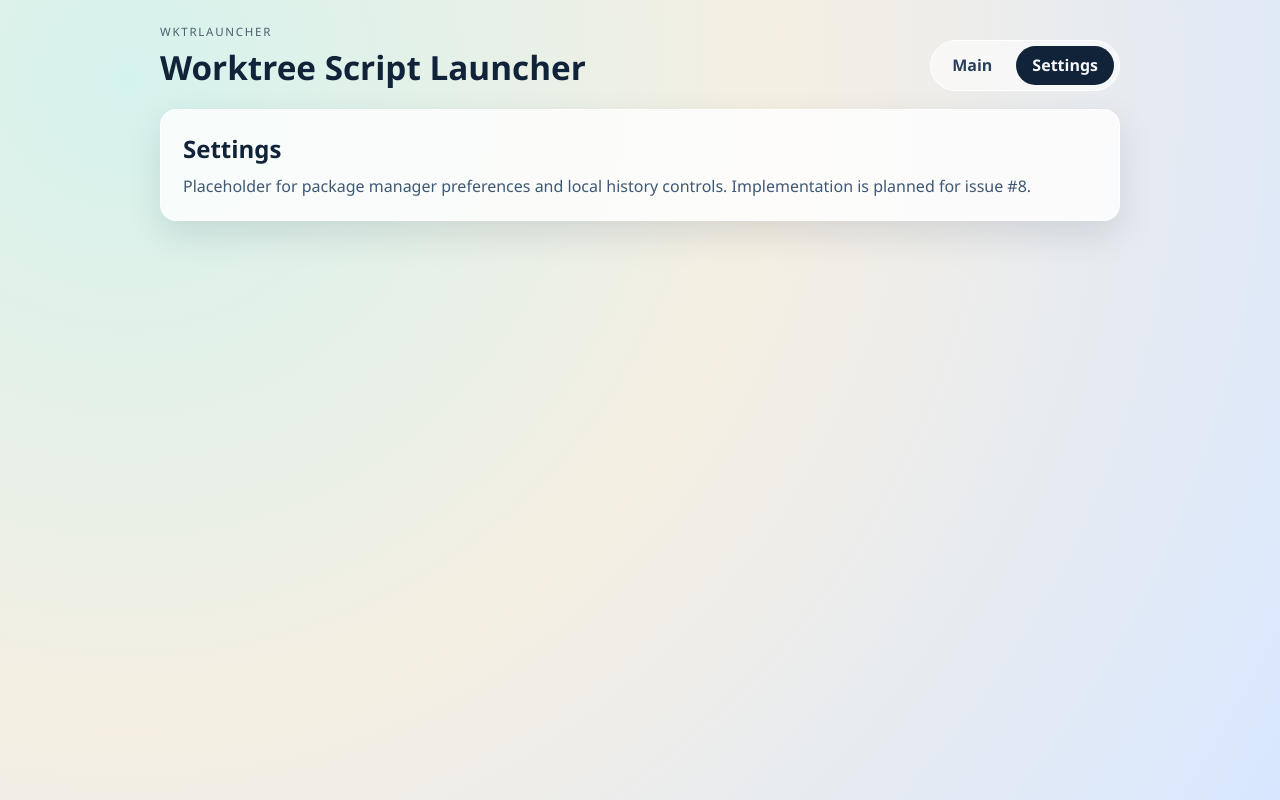
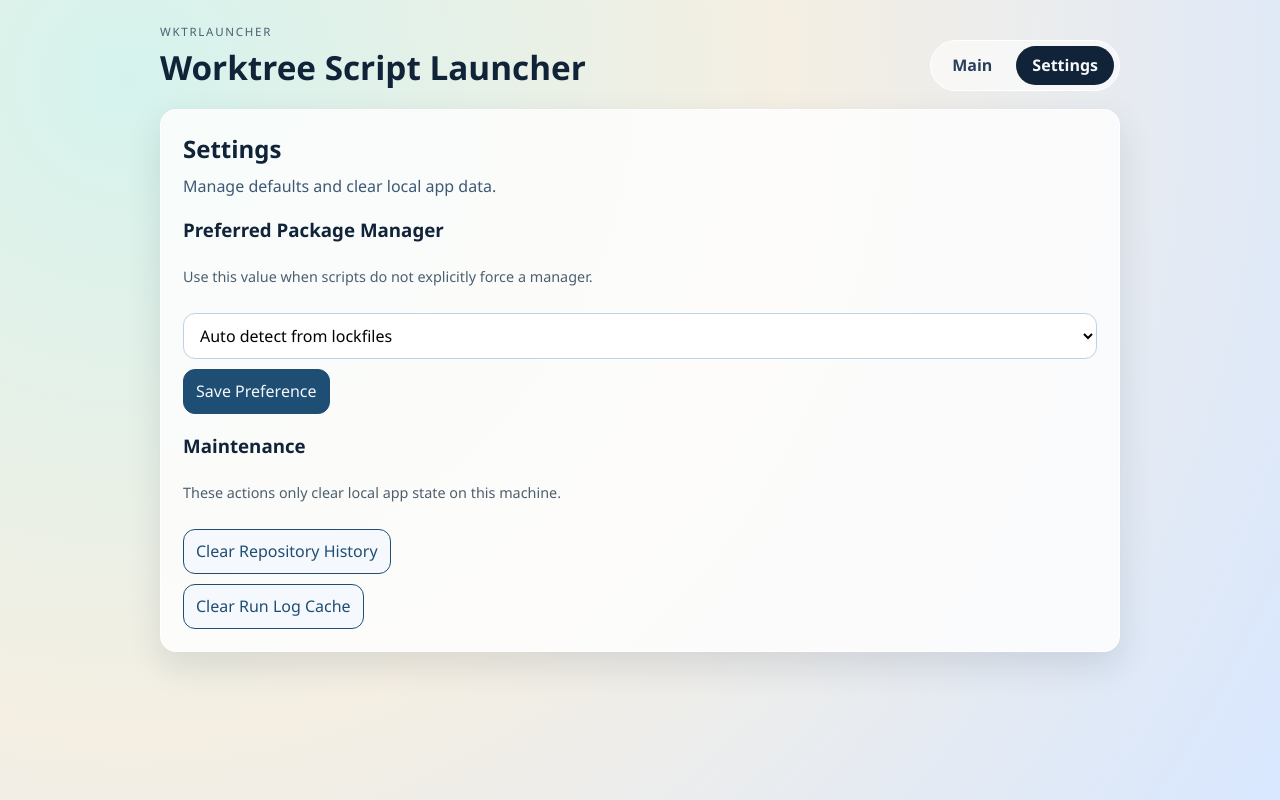
Before and after one commit to PopJoestar/WKTRLauncher, a React (Vite) app: page /#/settings in a window 1280 px wide. Built offline with nearby package versions, Linux system fonts and the light colour scheme.

Commit message:
Issue #8: add settings controls and cache maintenance

```diff
--- a/src/pages/SettingsPage.tsx
+++ b/src/pages/SettingsPage.tsx
@@ -1,11 +1,100 @@
+import { useEffect, useState } from "react";
+import {
+  APP_STATE_UPDATED_EVENT,
+  RUN_CACHE_CLEARED_EVENT,
+  RUN_LOG_CACHE_KEY,
+  RUN_SUMMARY_CACHE_KEY,
+} from "../lib/cacheKeys";
+import { tauriClient } from "../lib/tauriClient";
+import type { AppState } from "../models/domain";
+
+type ManagerOption = "auto" | "pnpm" | "npm" | "yarn";
+
+const EMPTY_STATE: AppState = {
+  recentRepositories: [],
+};
+
 function SettingsPage() {
+  const [appState, setAppState] = useState<AppState>(EMPTY_STATE);
+  const [preferredManager, setPreferredManager] = useState<ManagerOption>("auto");
+  const [message, setMessage] = useState<string | null>(null);
+
+  useEffect(() => {
+    void loadState();
+  }, []);
+
+  async function loadState() {
+    const state = await tauriClient.getAppState();
+    setAppState(state);
+    const manager = state.preferredPackageManager;
+    if (manager === "pnpm" || manager === "npm" || manager === "yarn") {
+      setPreferredManager(manager);
+    } else {
+      setPreferredManager("auto");
+    }
+  }
+
+  async function saveManagerPreference() {
+    const updated: AppState = {
+      ...appState,
+      preferredPackageManager: preferredManager === "auto" ? undefined : preferredManager,
+    };
+    const saved = await tauriClient.saveAppState(updated);
+    setAppState(saved);
+    setMessage("Saved package manager preference.");
+    window.dispatchEvent(new Event(APP_STATE_UPDATED_EVENT));
+  }
+
+  async function clearRepositoryHistory() {
+    const updated: AppState = {
+      ...appState,
+      lastRepositoryPath: undefined,
+      recentRepositories: [],
+    };
+    const saved = await tauriClient.saveAppState(updated);
+    setAppState(saved);
+    setMessage("Cleared repository history.");
+    window.dispatchEvent(new Event(APP_STATE_UPDATED_EVENT));
+  }
+
+  function clearRunCache() {
+    localStorage.removeItem(RUN_LOG_CACHE_KEY);
+    localStorage.removeItem(RUN_SUMMARY_CACHE_KEY);
+    setMessage("Cleared run log cache.");
+    window.dispatchEvent(new Event(RUN_CACHE_CLEARED_EVENT));
+  }
+
   return (
     <section className="panel">
       <h2>Settings</h2>
-      <p className="panel-copy">
-        Placeholder for package manager preferences and local history controls. Implementation is planned for issue
-        #8.
-      </p>
+      <p className="panel-copy">Manage defaults and clear local app data.</p>
+
+      <div className="settings-group">
+        <h3>Preferred Package Manager</h3>
+        <p className="subtle">Use this value when scripts do not explicitly force a manager.</p>
+        <select value={preferredManager} onChange={(event) => setPreferredManager(event.currentTarget.value as ManagerOption)}>
+          <option value="auto">Auto detect from lockfiles</option>
+          <option value="pnpm">pnpm</option>
+          <option value="npm">npm</option>
+          <option value="yarn">yarn</option>
+        </select>
+        <button type="button" onClick={() => void saveManagerPreference()}>
+          Save Preference
+        </button>
+      </div>
+
+      <div className="settings-group">
+        <h3>Maintenance</h3>
+        <p className="subtle">These actions only clear local app state on this machine.</p>
+        <button type="button" className="secondary" onClick={() => void clearRepositoryHistory()}>
+          Clear Repository History
+        </button>
+        <button type="button" className="secondary" onClick={clearRunCache}>
+          Clear Run Log Cache
+        </button>
+      </div>
+
+      {message && <p className="subtle">{message}</p>}
     </section>
   );
 }
```
Also changed, not shown: .claude/epics/git-worktree-script-launcher/8-analysis.md (added), .claude/epics/git-worktree-script-launcher/8.md, .claude/epics/git-worktree-script-launcher/epic.md, .claude/epics/git-worktree-script-launcher/updates/8/execution.md (added), .claude/epics/git-worktree-script-launcher/updates/8/progress.md (added), .claude/epics/git-worktree-script-launcher/updates/8/stream-A.md (added).
